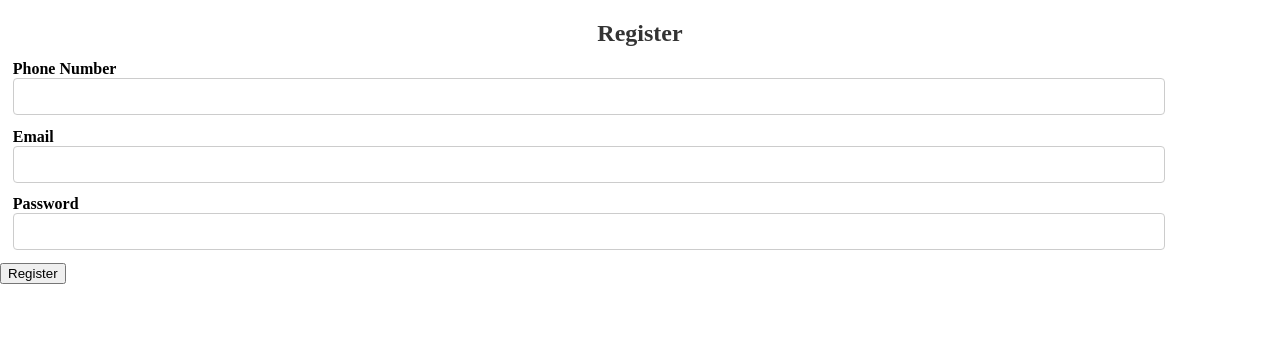
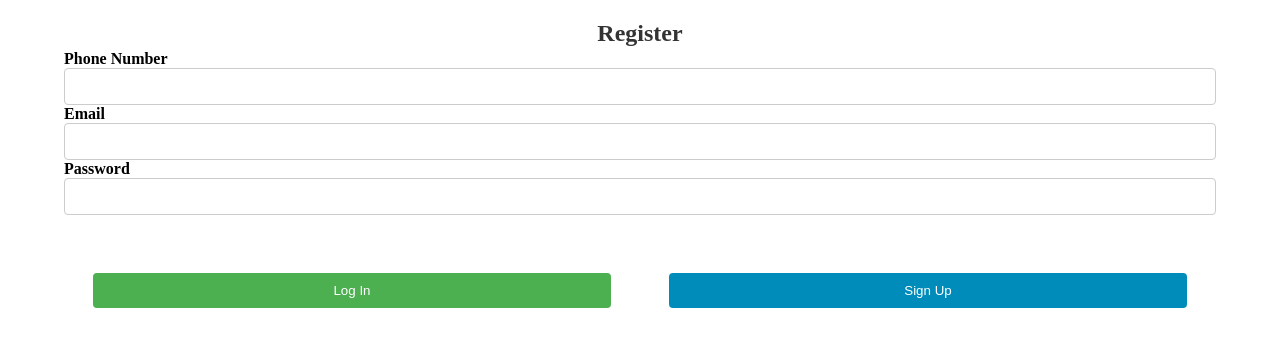
Before and after one commit to Chiang-Chen-An/meichuhackathon, a React (Vite) app in the folder frontend/: page /register in a window 1280 px wide. Shown: the top 346 px of the page. Built offline with nearby package versions, Linux system fonts and the light colour scheme.

Commit message:
feat: update registration form layout and buttons for improved user interaction

```diff
--- a/frontend/src/page/Register.css
+++ b/frontend/src/page/Register.css
@@ -13,7 +13,7 @@
   flex-direction: column;
   align-items: flex-start;
   width: 90%;
-  margin: 1%;
+  margin: auto;
   gap: 2%;
 }
 
@@ -35,7 +35,7 @@
   flex-direction: column;
   align-items: flex-start;
   width: 90%;
-  margin: 1%;
+  margin: auto;
   gap: 2%;
 }
 
@@ -57,7 +57,7 @@
   flex-direction: column;
   align-items: flex-start;
   width: 90%;
-  margin: 1%;
+  margin: auto;
   gap: 2%;
 }
 
@@ -73,3 +73,32 @@
   border: 1px solid #ccc;
   border-radius: 4px;
 }
+
+.log-in-button {
+  width: 45%;
+  margin: 5% auto;
+  padding: 10px;
+  background-color: #4caf50;
+  color: white;
+  border: none;
+  border-radius: 4px;
+  cursor: pointer;
+}
+
+.register-button {
+  width: 45%;
+  margin: 5% auto;
+  padding: 10px;
+  background-color: #008cba;
+  color: white;
+  border: none;
+  border-radius: 4px;
+  cursor: pointer;
+}
+
+.button-group {
+  display: flex;
+  justify-content: space-between;
+  width: 90%;
+  margin: auto;
+}
--- a/frontend/src/page/Register.jsx
+++ b/frontend/src/page/Register.jsx
@@ -63,7 +63,9 @@ const Register = () => {
           />
         </div>
 
+        <div className="button-group">
           <button
+            className="log-in-button"
             type="submit"
             onClick={() => {
               register({ phone_number: phoneNumber, password, email })
@@ -79,8 +81,29 @@ const Register = () => {
                 });
             }}
           >
-          Register
+            Log In
           </button>
+
+          <button
+            className="register-button"
+            type="submit"
+            onClick={() => {
+              register({ phone_number: phoneNumber, password, email })
+                .then((msg) => {
+                  console.log(msg);
+                  alert(msg.message);
+                  setSuccessMessage(msg.message);
+                  setId(msg.user_id);
+                })
+                .catch((err) => {
+                  console.error(err);
+                  alert("Register failed");
+                });
+            }}
+          >
+            Sign Up
+          </button>
+        </div>
       </form>
 
       {successMessage && <div className="message">{successMessage}</div>}
```
Lines whose indentation alone changed are shown as unchanged.
